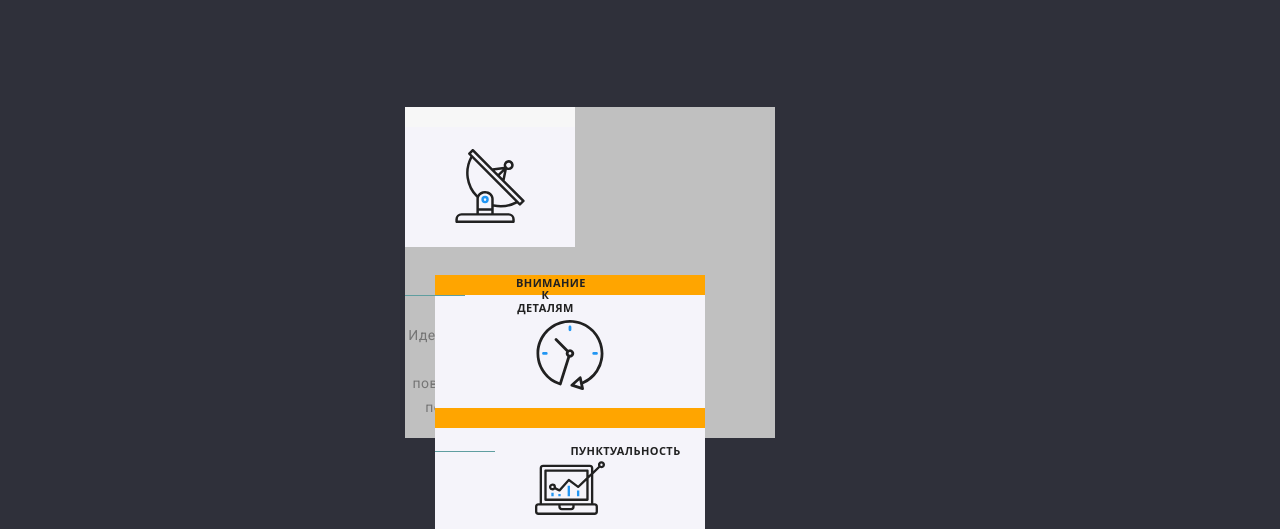
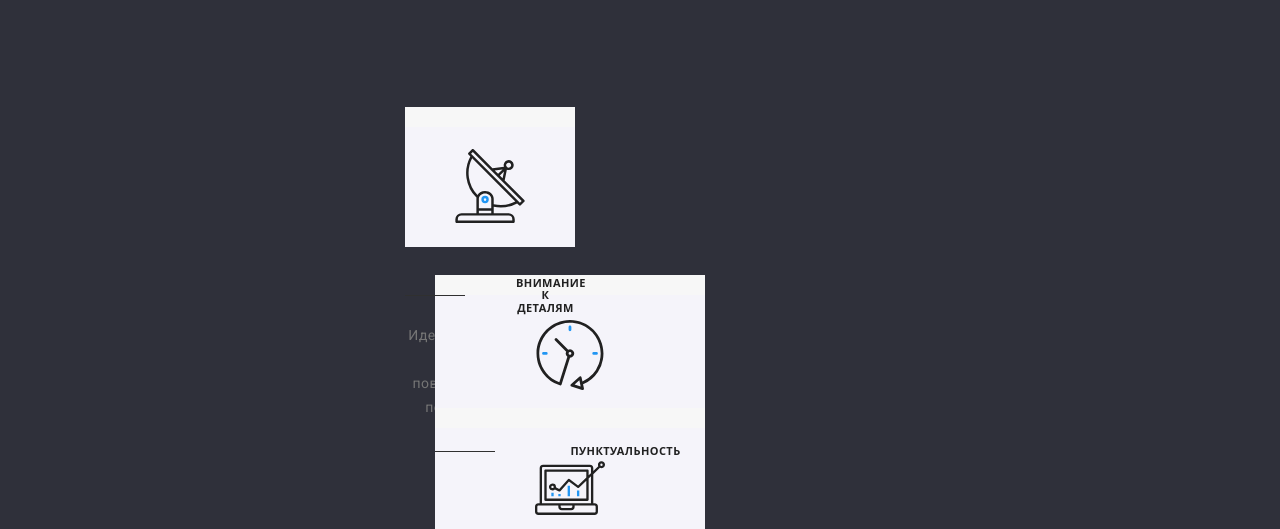
Before and after one commit to IrynaBiliaieva/training, a plain HTML site: page index.html in a window 1280 px wide. Shown: the part 403-932 px from the top of the page. Drawn offline with nearby package versions, Linux system fonts and the light colour scheme.

Commit message:
some chnages

```diff
--- a/sass/main.scss
+++ b/sass/main.scss
@@ -9,7 +9,6 @@ html {
 }
 
 .features .container {
-  background-color: seashell;
   @media screen and (max-width: 767px) {
     margin: 84px 31px;
   }
@@ -47,7 +46,7 @@ h3 {
     display: block;
     width: 60px;
     height: 1px;
-    background-color: cadetblue;
+    background-color: #303030;
   }
 }
 h2 {
@@ -80,10 +79,6 @@ ul {
   margin: 0;
 }
 sup {
-  /*position: absolute;
-  right: 0;
-  top: 0;*/
-
   vertical-align: sub;
   font-family: Open Sans;
   font-style: normal;
@@ -95,16 +90,6 @@ sup {
   color: #ff6c00;
   margin-left: 2px;
 }
-
-/*@media screen and (max-width: 767px) {
-    min-width: 194px;
-  }
-  @media screen and (min-width: 768px) {
-    min-width: 210px;
-  }
-  @media screen and (min-width: 1200px) {
-    min-width: 170px;
-  }*/
 
 .achievs {
   position: relative;
@@ -139,7 +124,6 @@ sup {
   flex-wrap: wrap;
   max-height: 331px;
   max-width: 417px;
-  background-color: silver;
 
   @media screen and (min-width: 768px) and (max-width: 1199px) {
     display: flex;
@@ -161,18 +145,13 @@ sup {
   }
 
   .item:nth-child(2n) {
-    background-color: orange;
-
     margin-left: 30px;
   }
   .item:nth-child(2) {
-    background-color: orange;
     margin-top: 35px;
     margin-bottom: 30px;
   }
   .item:nth-child(3) {
-    background-color: orange;
-
     margin-top: -30px;
   }
 }
```
Also changed, not shown: sass/main.css, 1 other file.
